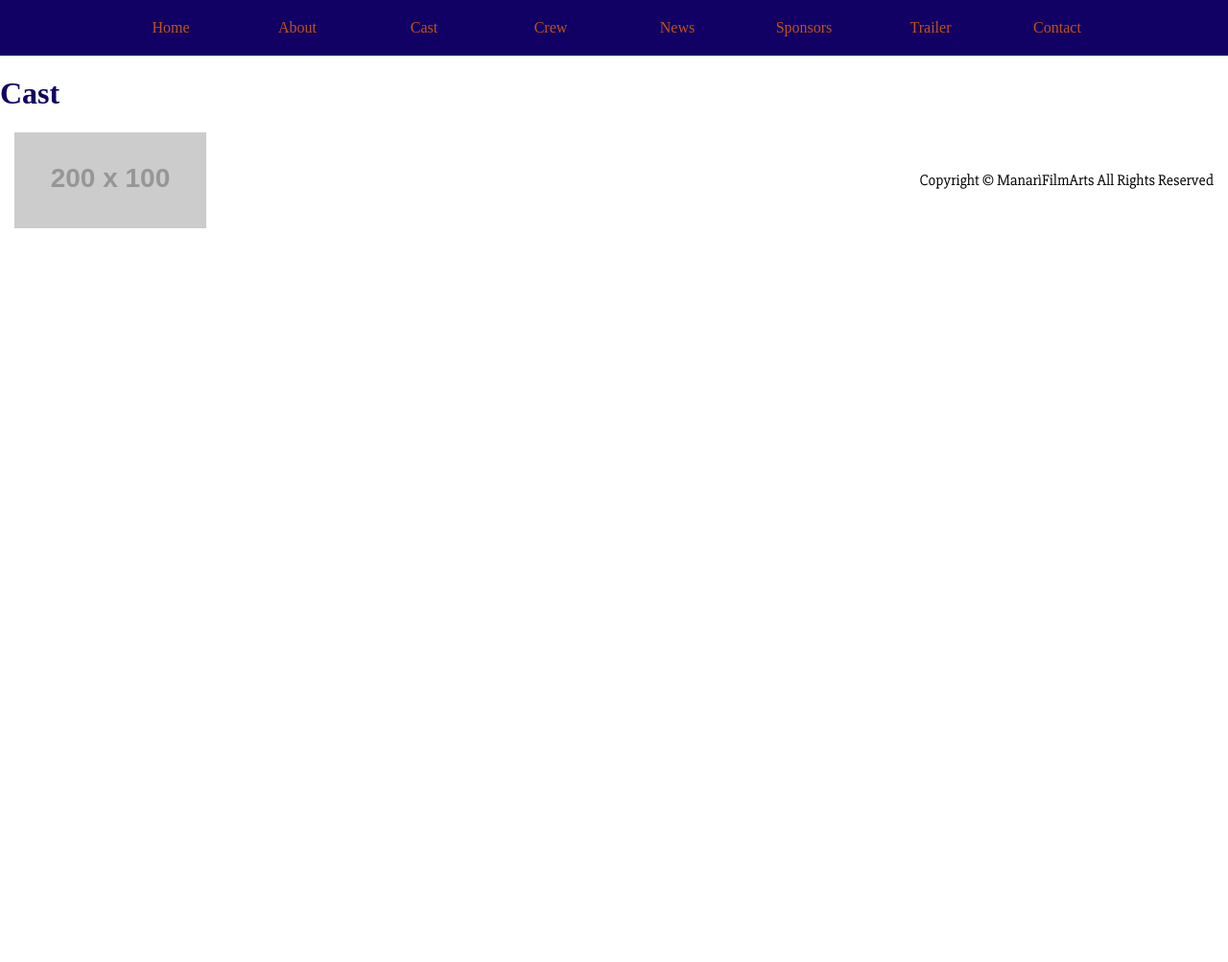
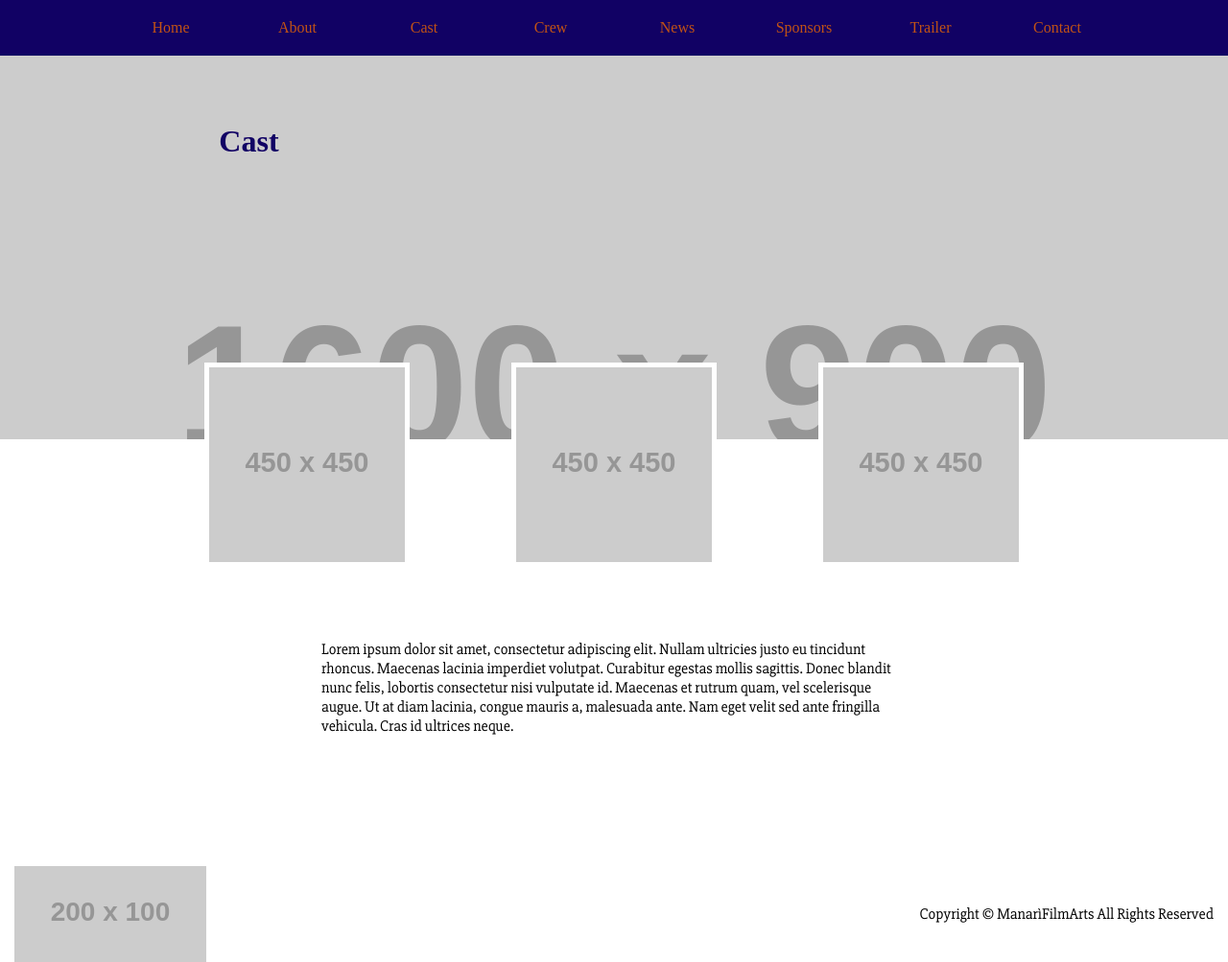
Before and after one commit to JasmineManari/jasminemanari.github.io, a Jekyll site: the page built from cast.html, in a window 1280 px wide. Shown: the whole page at 96% size. Built offline with Jekyll 4.4.1, drawn with Linux system fonts in a browser that asks for light colours; some web fonts are replaced; before the commit the page ends 900 px from its top, so only the background shows below that.

Commit message:
add cast and crew

```diff
--- a/cast.html
+++ b/cast.html
@@ -3,4 +3,36 @@
 title : Cast
 ---
 
-<h1>{{ page.title }}</h1>
+<div class="jumbotron">
+  <div class="container-fluid">
+    <div class="row">
+      <div class="col-md-offset-2 col-md-4">
+        <h1>Cast</h1>
+      </div>
+    </div>
+  </div>
+</div>
+
+<div class="container-fluid">
+  <div class="row">
+    <div class="thumb-overlay col-md-offset-2 col-md-2">
+      <img src="http://placehold.it/450x450" class="img-responsive" />
+    </div>
+
+    <div class="thumb-overlay col-md-offset-1 col-md-2">
+      <img src="http://placehold.it/450x450" class="img-responsive" />
+    </div>
+
+    <div class="thumb-overlay col-md-offset-1 col-md-2">
+      <img src="http://placehold.it/450x450" class="img-responsive" />
+    </div>
+  </div>
+
+  <div class="row half-top-buffer">
+    <div class="col-md-offset-3 col-md-6">
+      <p>Lorem ipsum dolor sit amet, consectetur adipiscing elit. Nullam ultricies justo eu tincidunt rhoncus. Maecenas lacinia imperdiet volutpat. Curabitur egestas mollis sagittis. Donec blandit nunc felis, lobortis consectetur nisi vulputate id. Maecenas et rutrum quam, vel scelerisque augue. Ut at diam lacinia, congue mauris a, malesuada ante. Nam eget velit sed ante fringilla vehicula. Cras id ultrices neque.</p>
+    </div>
+  </div>
+</div>
+
+<div class="space-buffer"></div>
```
Also changed, not shown: crew.html (+33 -1 lines), about.html (indentation only).
